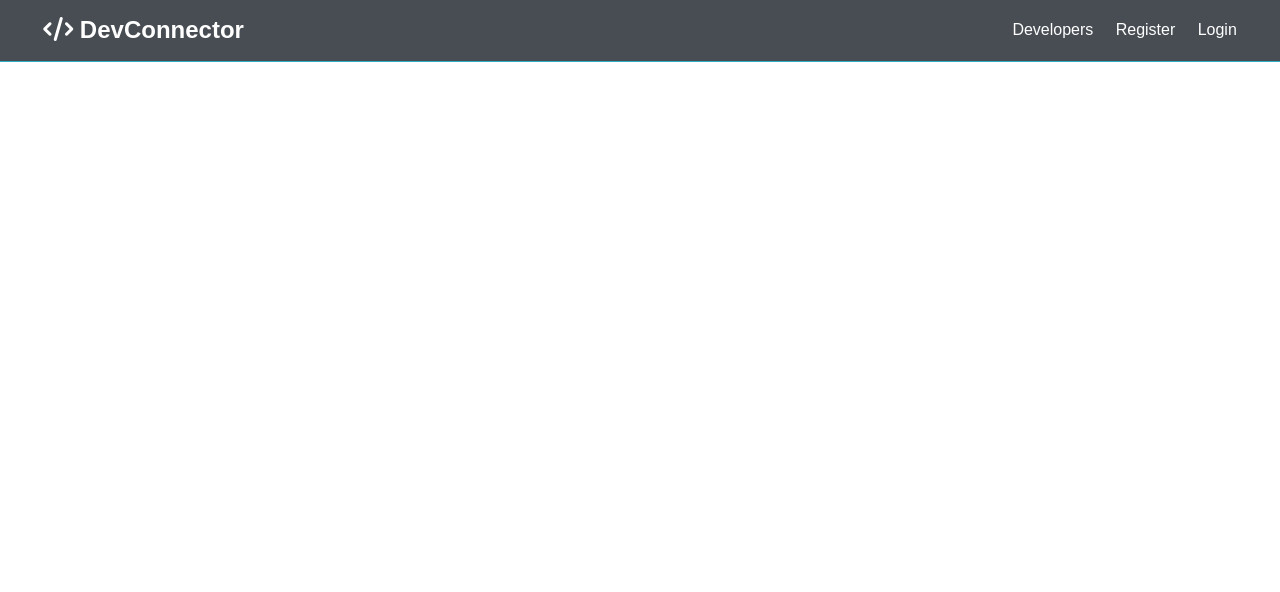
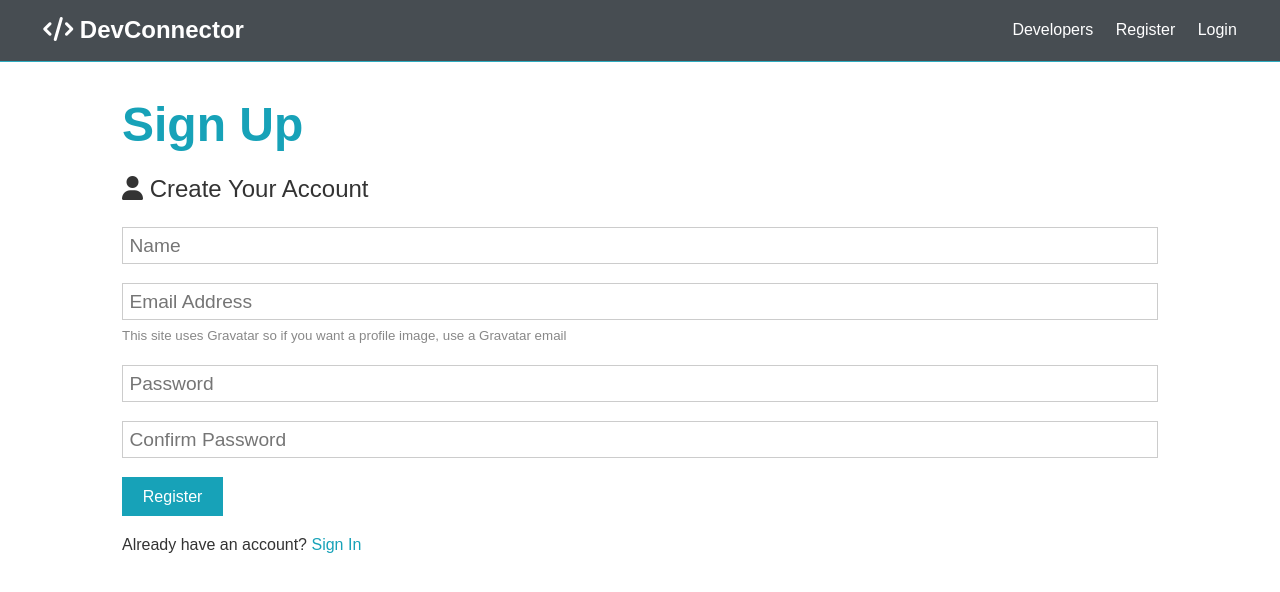
Before and after one commit to ParthJedi/MERN_stack, a React (Create React App) app in the folder frontend/: page /register in a window 1280 px wide. Shown: the top 592 px of the page. Built offline with nearby package versions, Linux system fonts and the light colour scheme.

Commit message:
UI - register a user

```diff
--- a/frontend/package.json
+++ b/frontend/package.json
@@ -49,6 +49,4 @@
     ]
   },
   "proxy": "http://localhost:5000"
-
-
 }
--- a/frontend/src/App.tsx
+++ b/frontend/src/App.tsx
@@ -2,6 +2,8 @@
 import { BrowserRouter as Router, Route, Routes } from 'react-router-dom';
 import Navbar from './components/layout/Navbar';
 import Landing from './components/layout/Landing';
+import Register from './components/auth/Register';
+import Login from './components/auth/Login';
 import './App.css';
 
 const App = () => {
@@ -12,6 +14,12 @@
 				<Routes>
 					<Route path='/' element={<Landing />} />
 				</Routes>
+				<section className='container'>
+					<Routes>
+						<Route path='/register' element={<Register />} />
+						<Route path='/login' element={<Login />} />
+					</Routes>
+				</section>
 			</Router>
 		</Fragment>
 	);
--- /dev/null
+++ b/frontend/src/components/auth/Login.tsx
@@ -0,0 +1,7 @@
+import React from 'react';
+
+const Login = () => {
+	return <div>Login</div>;
+};
+
+export default Login;
--- /dev/null
+++ b/frontend/src/components/auth/Register.tsx
@@ -0,0 +1,85 @@
+import React, { Fragment, useState } from 'react';
+import axios from 'axios';
+
+const Register = () => {
+	const [formData, setFormData] = useState({
+		name: '',
+		email: '',
+		password: '',
+		password2: ''
+	});
+
+	const { name, email, password, password2 } = formData;
+
+	const onchange = (e: React.ChangeEvent<HTMLInputElement>) =>
+		setFormData({ ...formData, [e.target.name]: e.target.value });
+
+	const onSubmit = async (e: React.FormEvent<HTMLFormElement>) => {
+		e.preventDefault();
+		if (password !== password2) {
+			console.log('Passwords do not match');
+		} else {
+			console.log('SUCCESS!');
+		}
+	};
+
+	return (
+		<Fragment>
+			<h1 className='large text-primary'>Sign Up</h1>
+			<p className='lead'>
+				<i className='fas fa-user'></i> Create Your Account
+			</p>
+			<form className='form' onSubmit={(e) => onSubmit(e)}>
+				<div className='form-group'>
+					<input
+						type='text'
+						placeholder='Name'
+						name='name'
+						value={name}
+						onChange={(e) => onchange(e)}
+						required
+					/>
+				</div>
+				<div className='form-group'>
+					<input
+						type='email'
+						placeholder='Email Address'
+						name='email'
+						value={email}
+						onChange={(e) => onchange(e)}
+					/>
+					<small className='form-text'>
+						This site uses Gravatar so if you want a profile image, use a
+						Gravatar email
+					</small>
+				</div>
+				<div className='form-group'>
+					<input
+						type='password'
+						placeholder='Password'
+						name='password'
+						value={password}
+						onChange={(e) => onchange(e)}
+						minLength={6}
+					/>
+				</div>
+				<div className='form-group'>
+					<input
+						type='password'
+						placeholder='Confirm Password'
+						name='password2'
+						value={password2}
+						onChange={(e) => onchange(e)}
+						minLength={6}
+					/>
+				</div>
+				<input type='submit' className='btn btn-primary' value='Register' />
+			</form>
+			<p className='my-1'>
+				Already have an account? <a href='login.html'>Sign In</a>
+			</p>
+		</Fragment>
+	);
+};
+
+export default Register;
--- a/frontend/src/components/layout/Landing.tsx
+++ b/frontend/src/components/layout/Landing.tsx
@@ -1,4 +1,5 @@
 import React from 'react';
+import { Link } from 'react-router-dom';
 
 const Landing = () => {
 	return (
@@ -11,12 +12,12 @@
 						other developers
 					</p>
 					<div className='buttons'>
-						<a href='register.html' className='btn btn-primary'>
+						<Link to='/register' className='btn btn-primary'>
 							Sign Up
-						</a>
-						<a href='login.html' className='btn btn-light'>
+						</Link>
+						<Link to='/login' className='btn btn-light'>
 							Login
-						</a>
+						</Link>
 					</div>
 				</div>
 			</div>
--- a/frontend/src/components/layout/Navbar.tsx
+++ b/frontend/src/components/layout/Navbar.tsx
@@ -1,22 +1,23 @@
 import React from 'react';
+import { Link } from 'react-router-dom';
 
 const Navbar = () => {
 	return (
 		<nav className='navbar bg-dark'>
 			<h1>
-				<a href='index.html'>
+				<Link to='/'>
 					<i className='fas fa-code'></i> DevConnector
-				</a>
+				</Link>
 			</h1>
 			<ul>
 				<li>
-					<a href='profiles.html'>Developers</a>
+					<Link to='!#'>Developers</Link>
 				</li>
 				<li>
-					<a href='register.html'>Register</a>
+					<Link to='/register'>Register</Link>
 				</li>
 				<li>
-					<a href='login.html'>Login</a>
+					<Link to='/login'>Login</Link>
 				</li>
 			</ul>
 		</nav>
```
